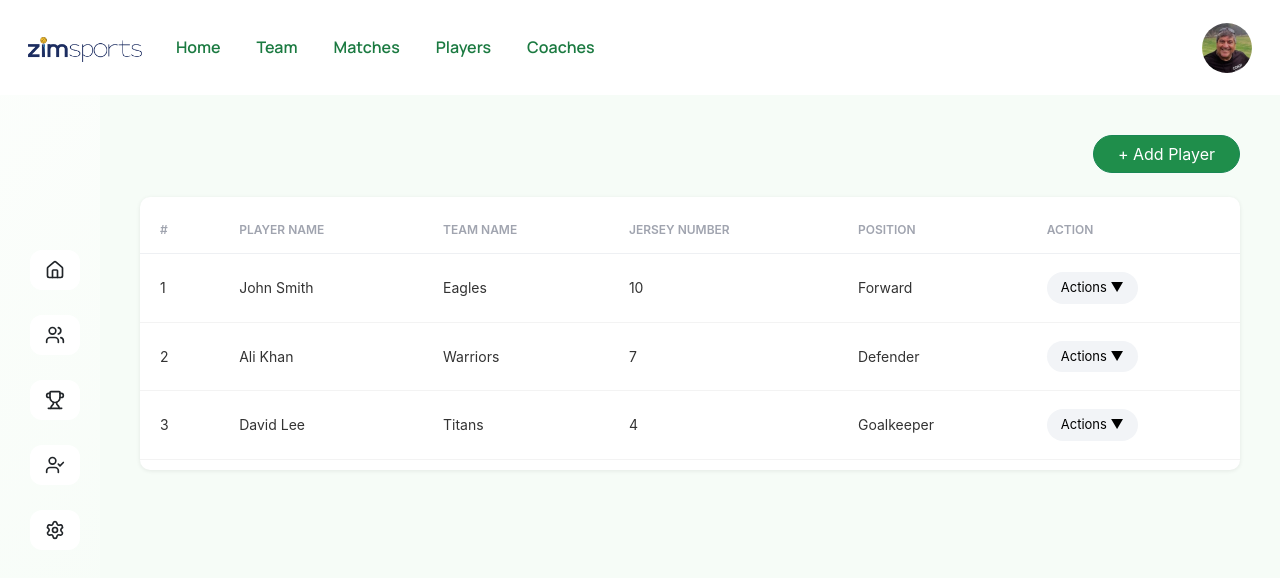
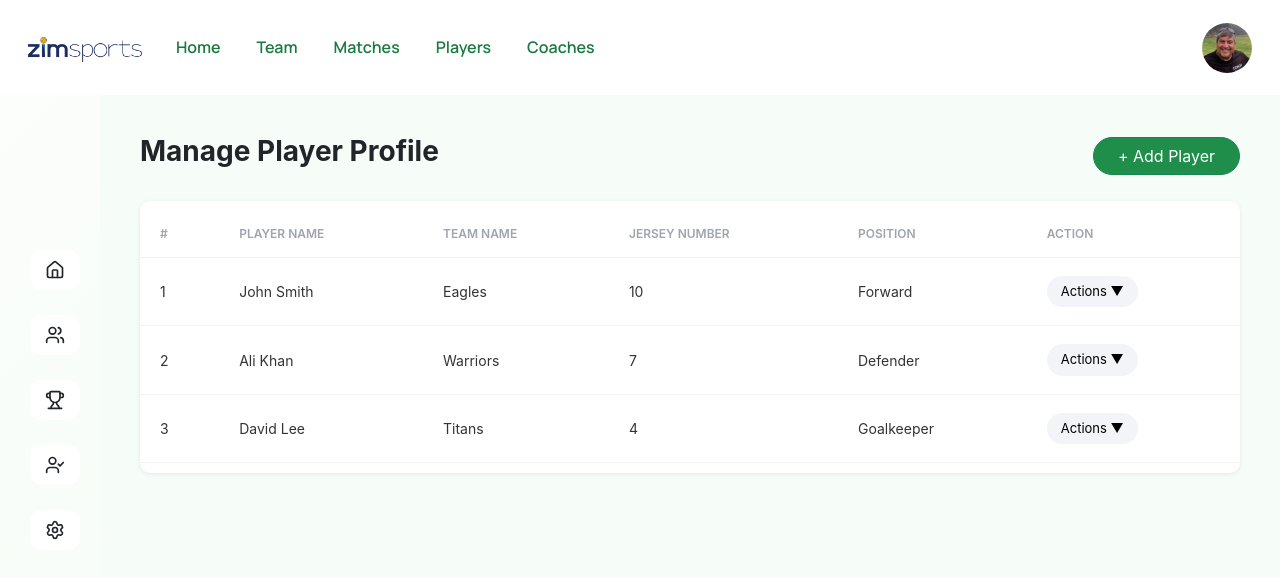
Before and after one commit to Zeeshanprojects/ZimSportsWebsite, a React (Vite) app in the folder zimsports/: page /players in a window 1280 px wide. Shown: the top 578 px of the page. Built offline with nearby package versions, Linux system fonts and the light colour scheme; the HTML template or start-up script is replaced by a standard one.

Commit message:
updated code

```diff
--- a/zimsports/src/Pages/Players.jsx
+++ b/zimsports/src/Pages/Players.jsx
@@ -32,8 +32,8 @@ export default function Players() {
     <DashboardNavbar/>
     <DashboardSidebar/>
     <div className="players-main">
-      <div className="d-flex justify-content-end align-items-center mb-4">
-
+      <div className="d-flex justify-content-between align-items-center mb-4">
+        <h3 className="fw-bold ">Manage Player Profile</h3>
         <button className="btn btn-success px-4 rounded-pill">+ Add Player</button>
       </div>
 
--- a/zimsports/src/Pages/Teams.jsx
+++ b/zimsports/src/Pages/Teams.jsx
@@ -48,8 +48,8 @@ export default function Teams() {
 
       <main className="team-main">
         <div className="container-fluid">
-        <div className="d-flex justify-content-end align-items-center mb-4">
-
+       <div className="d-flex justify-content-between align-items-center mb-4">
+        <h3 className="fw-bold ">Manage Teams</h3>
         <button className="btn btn-success px-4 rounded-pill">+ Add Team</button>
       </div>
 
```
